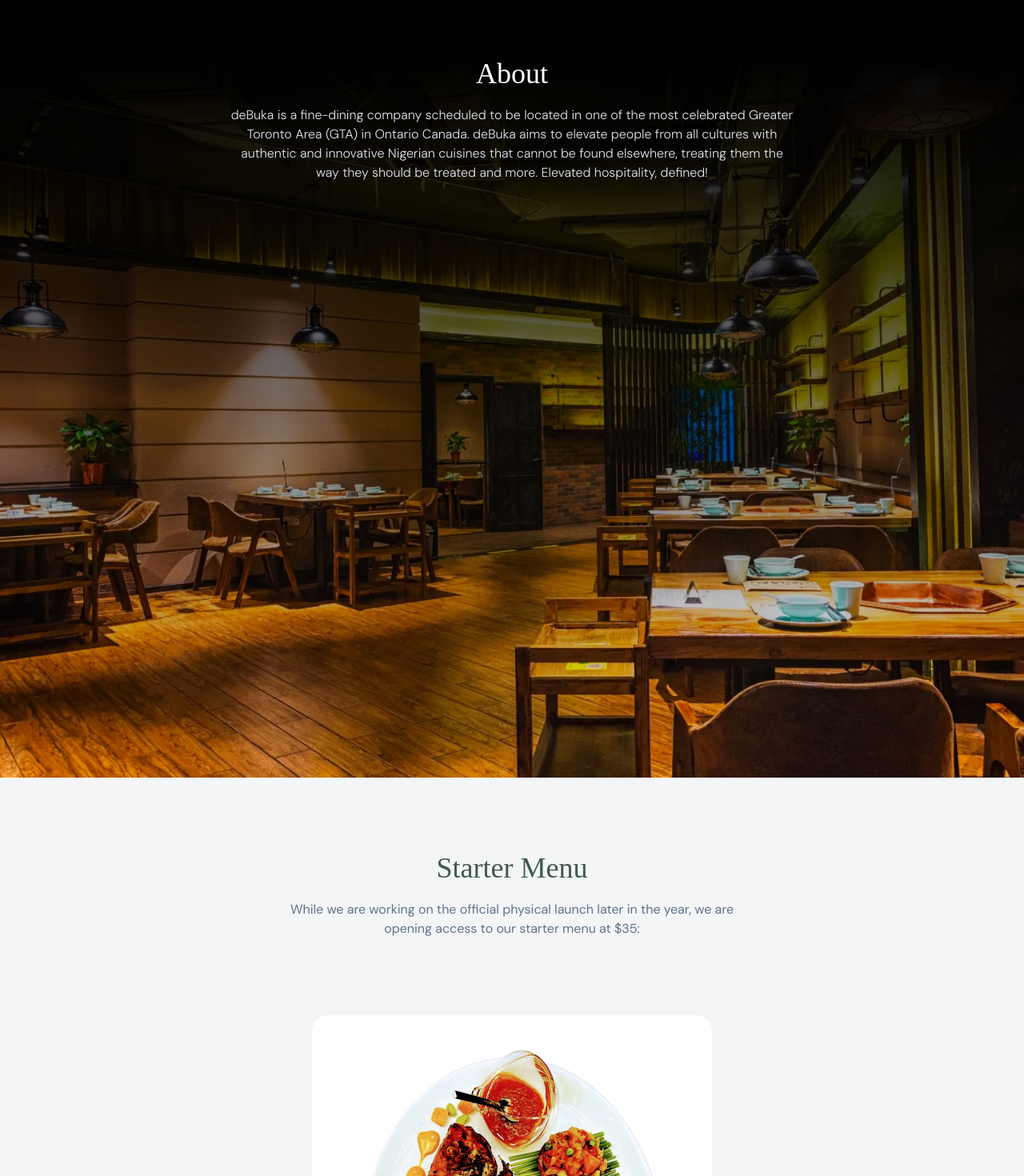
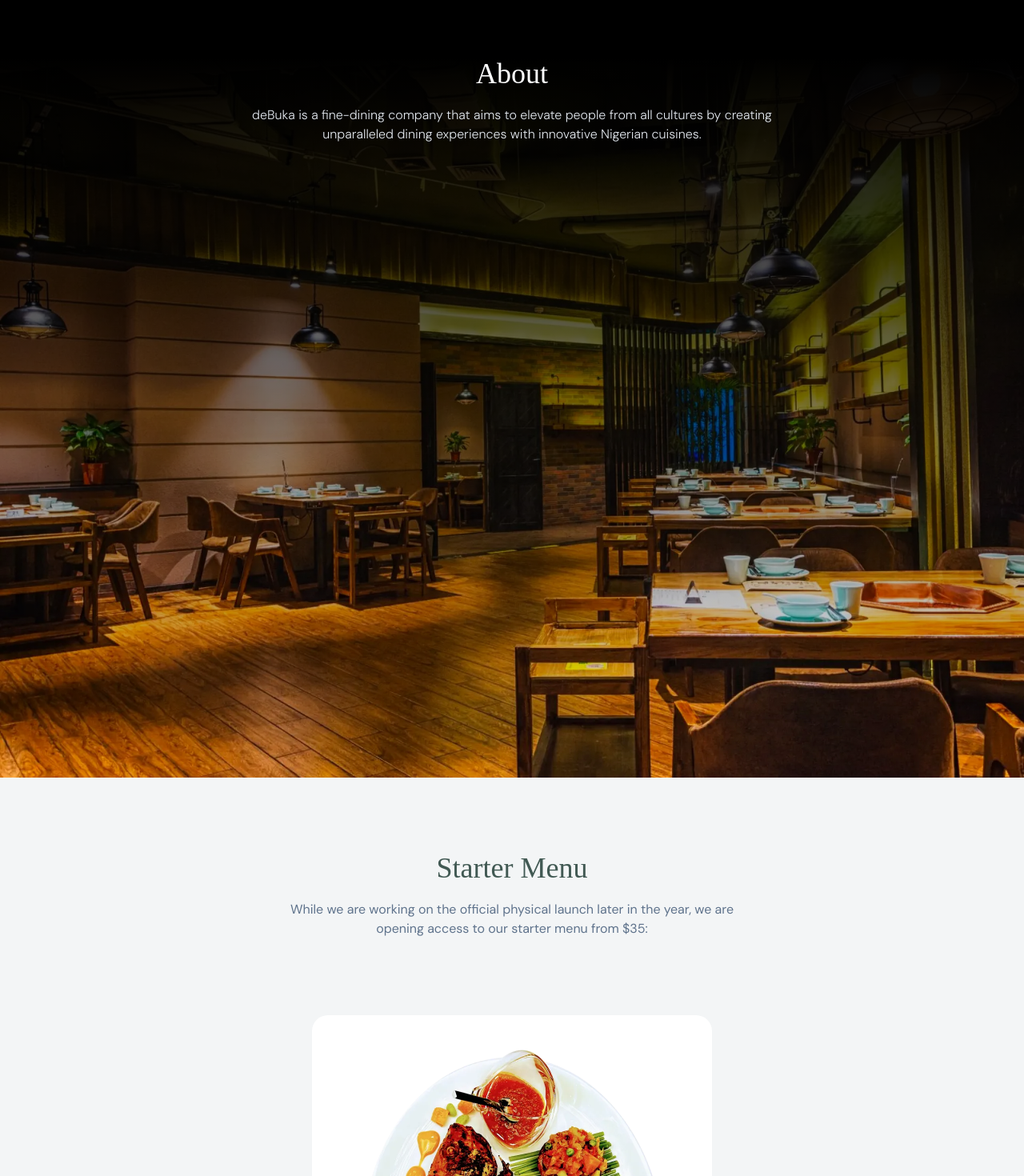
Before and after one commit to Aliiiu/debuka-website, a Next.js app: page / in a window 1280 px wide. Shown: the part 840-2310 px from the top of the page at 80% size. Built offline with nearby package versions, Linux system fonts and the light colour scheme.

Commit message:
update contents

```diff
--- a/src/assets/constants/fundamentals.ts
+++ b/src/assets/constants/fundamentals.ts
@@ -3,30 +3,30 @@ export const fundamentals = [
 		id: 1,
 		title: 'Authentic',
 		content:
-			'Our food is true to our ingredients. While we will seek to create inclusive dishes, we strive not to lose ourselves in doing that.',
+			'While we will seek to create inclusive dishes, we strive not to lose ourselves in doing that.',
 	},
 	{
 		id: 2,
 		title: 'Delicious',
 		content:
-			'Our food is deeply satisfying to our partners. We will only provide food that we know that we can deliver sumptuously, circumstances nonetheless.',
+			'We will only provide food that we know that we can deliver sumptuously, circumstances nonetheless.',
 	},
 	{
 		id: 3,
 		title: 'Curated',
 		content:
-			'Our food is thoughtfully presented in a way that’s alluring and respectful. From plate selection to food arrangement, packaging, ambience design and cutleries management, we consider thoughtfully.',
+			'We consider every aspect of our service thoughtfully.',
 	},
 	{
 		id: 4,
 		title: 'Creative',
 		content:
-			'We promise to push the act of gastronomy with our ingredients and innovate menus that are intrinsically ours, 10x better.',
+			'We promise to innovate menus that are intrinsically ours, 10x better.',
 	},
 	{
 		id: 5,
 		title: 'Intentional',
 		content:
-			'Our promise is to deliver service or orders with intention. We seek to celebrate every moment of our partners with our service.',
+			'We seek to celebrate every moment of our partners with our service.',
 	},
 ];
--- a/src/assets/constants/whatWeAre.ts
+++ b/src/assets/constants/whatWeAre.ts
@@ -1,21 +1,17 @@
 export const whatWeAre = [
 	{
 		title: 'Vision',
-		content: `deBuka’s mission is to make Nigerian cuisines known globally,
-						uniquely.`,
+		content: `deBuka’s vision is to elevate all with authentic Nigerian cuisines.`,
 	},
 	{
 		title: 'Mission',
-		content: `Our mission is to curate dining experiences – that are authentic,
-						inclusive, creative, incomparable and exceptional – with ingredients
+		content: `Our mission is to curate dining experiences with ingredients
 						primarily from Nigeria but integrated with those from all over the
 						world.`,
 	},
 	{
 		title: 'Style',
-		content: `Our style is an elevated fine-dining style, done differently
-						contrary to conventional norms. It delivers healthy and quality
-						menus in an amiable calming ambience - providing unparalleled
-						experiences away from home.`,
+		content: `Our style is designed to make everyone feels valued and appreciated
+						above and beyond their expectation.`,
 	},
 ];
--- a/src/components/about.tsx
+++ b/src/components/about.tsx
@@ -6,12 +6,9 @@ const About = () => {
 					<div className='max-w-[708px] text-white text-center'>
 						<h2 className='text-3xl md:text-4xl font-dms-serif about'>About</h2>
 						<p className='mt-5 text-grey-200 text-sm md:text-base font-light'>
-							deBuka is a fine-dining company scheduled to be located in one of
-							the most celebrated Greater Toronto Area (GTA) in Ontario Canada.
-							deBuka aims to elevate people from all cultures with authentic and
-							innovative Nigerian cuisines that cannot be found elsewhere,
-							treating them the way they should be treated and more. Elevated
-							hospitality, defined!
+							deBuka is a fine-dining company that aims to elevate
+							people from all cultures by creating unparalleled
+							dining experiences with innovative Nigerian cuisines.
 						</p>
 					</div>
 				</div>
--- a/src/components/culture.tsx
+++ b/src/components/culture.tsx
@@ -19,8 +19,7 @@ const Culture = () => {
 						Respect everyone
 					</h2>
 					<p className='max-w-[415px] text-sm md:text-base'>
-						We treat everyone (partners, deBukaneers, everyone) with dignity. We
-						cannot disrespect another for differences of opinions or beliefs.
+						We cannot disrespect another for differences of opinions or beliefs.
 					</p>
 				</div>
 				<div className='px-8 md:px-[50px] min-h-[250px] md:min-h-[237px] py-10 md:bg-[#EBFFF1] hover:bg-[#EBFFF1] text-body-alt flex flex-col cursor-pointer gap-5'>
@@ -29,9 +28,7 @@ const Culture = () => {
 						Communicate clearly
 					</h2>
 					<p className='max-w-[415px] text-sm md:text-base'>
-						Communicate when you have to and listen when others need to
-						communicate. Ask clarifying questions when anything is unclear. To
-						communicate clearly is to speak, listen, validate and document.
+						To communicate clearly is to speak, listen, validate and document.
 					</p>
 				</div>
 				<div className='px-8 md:px-[50px] min-h-[250px] md:min-h-[237px] py-10 md:bg-[#EBFFF1] hover:bg-[#EBFFF1] text-body-alt flex flex-col cursor-pointer gap-5'>
@@ -40,8 +37,8 @@ const Culture = () => {
 						Go the extra
 					</h2>
 					<p className='max-w-[415px] text-sm md:text-base'>
-						Knowing that serving others is a privilege, everyone gets their
-						hands dirty to deliver elevated hospitality like no other.
+						Knowing that serving others is a privilege, we extend
+						ourselves to deliver elevated hospitality like no other.
 					</p>
 				</div>
 				<div className='px-8 md:px-[50px] min-h-[250px] md:min-h-[237px] py-10 bg-white text-body-alt hover:bg-[#EBFFF1] cursor-pointer flex flex-col gap-5'>
--- a/src/components/starter-menu.tsx
+++ b/src/components/starter-menu.tsx
@@ -11,7 +11,7 @@ const StarterMenu = () => {
 					</h2>
 					<p className='mt-5 text-sm md:text-base text-body-alt text-center'>
 						While we are working on the official physical launch later in the
-						year, we are opening access to our starter menu at $35:
+						year, we are opening access to our starter menu from $35:
 					</p>
 				</div>
 				<AppCarousel classNames='max-w-[320px] md:max-w-[500px]'>
```
